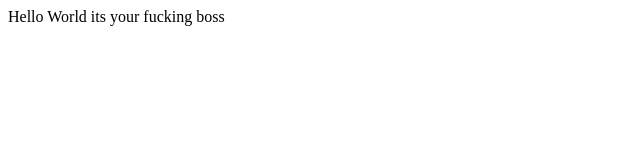
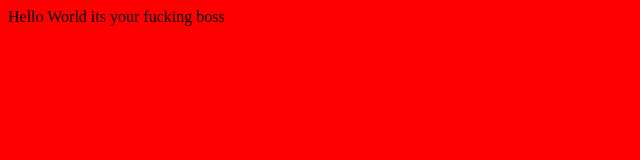
Before and after one commit to Shashank-konade/firstrepo, a plain HTML site: page git_project/index.html in a window 1280 px wide. Shown: the whole page, without its empty margins (0-640 px from the left). Drawn offline with Linux system fonts and the light colour scheme.

Commit message:
bg made red

```diff
--- a/git_project/index.html
+++ b/git_project/index.html
@@ -6,7 +6,7 @@
     <meta name="viewport" content="width=device-width, initial-scale=1.0">
     <title>Document</title>
 </head>
-<body>Hello World
+<body bgcolor="red">Hello World
     its your fucking boss
 
 
```
